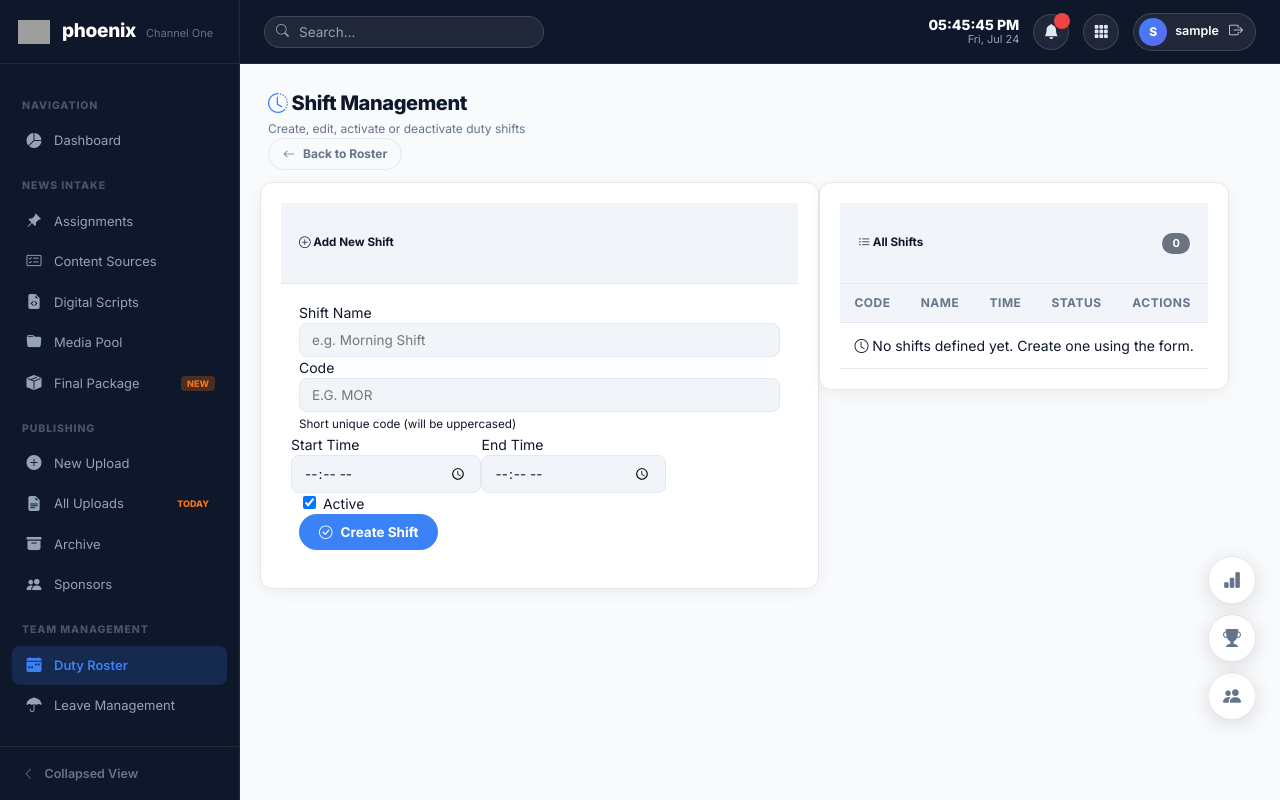
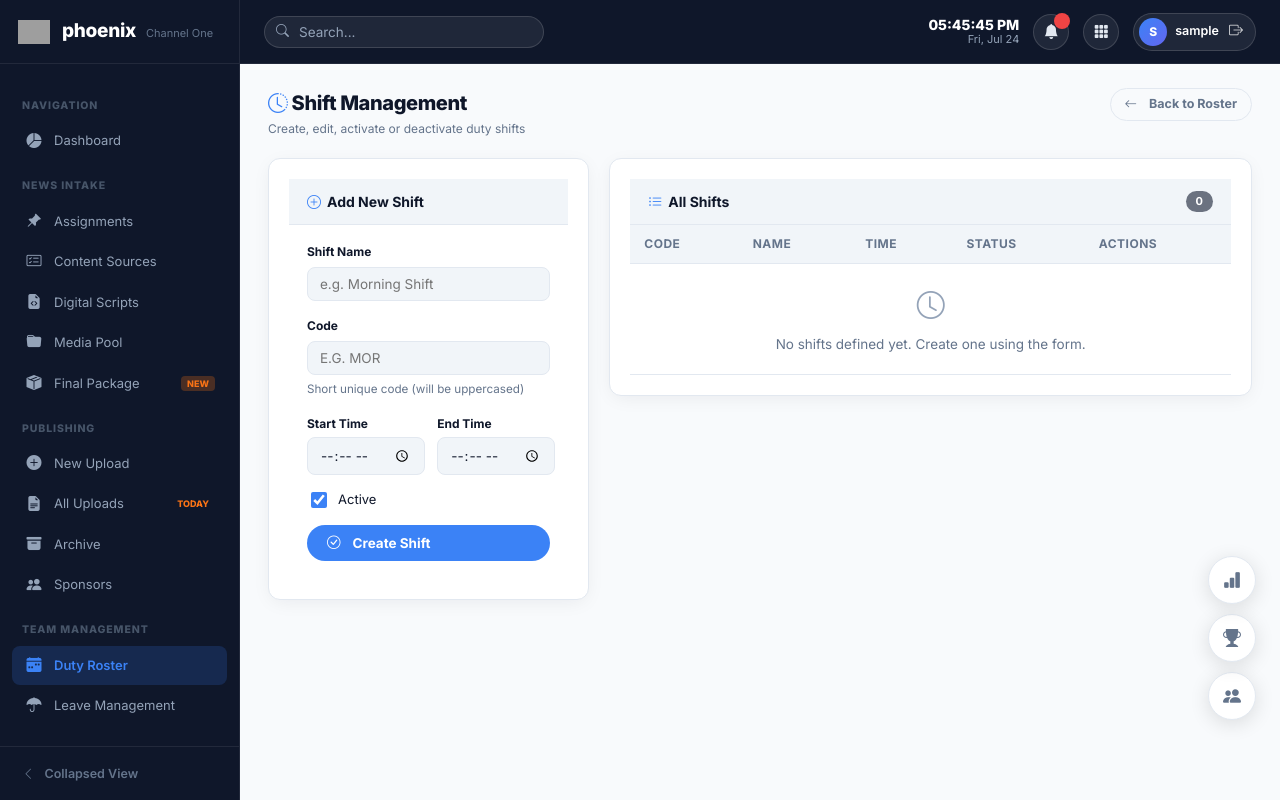
Before and after one commit to jobaerlisedu/microboss, a Django app: page /cms/roster/shifts/ in a window 1280 px wide. Run offline with Django 5.2, Linux system fonts and the light colour scheme; the visitor is signed in with stand-in values (Sample User, id 1); data that the repository does not hold is empty; parts of the project's set-up code (start-up, migrations or seed data) failed here and were passed over; grey boxes are pictures that could not be loaded.

Commit message:
refine roster daily/weekly/monthly views and shift management UI

```diff
--- a/static/css/style.css
+++ b/static/css/style.css
@@ -589,7 +589,12 @@ textarea {
 
 /* DASHBOARD HEADER & KPI PILLS */
 .dash-page-header {
-  margin-bottom: 12px;
+  display: flex;
+  align-items: flex-start;
+  justify-content: space-between;
+  gap: 16px;
+  flex-wrap: wrap;
+  margin-bottom: 20px;
 }
 
 .dash-title {
@@ -2833,10 +2838,200 @@ td .row-actions {
 .col-sm-6 { width: 50%; }
 
 @media (max-width: 768px) {
-  .col-md-6, .col-md-4, .col-sm-6 {
+  .col-md-6, .col-md-4, .col-sm-6, .col-md-5, .col-md-7 {
     width: 100% !important;
   }
 }
+
+/* ── MISSING UTILITY CLASSES ── */
+
+/* Col-md-5/7 for shift management layout */
+.col-md-5 { width: 41.6667%; }
+.col-md-7 { width: 58.3333%; }
+.col-6 { width: 50%; }
+
+/* Flex / spacing utilities */
+.d-flex { display: flex !important; }
+.d-inline { display: inline !important; }
+.d-block { display: block !important; }
+.align-items-center { align-items: center !important; }
+.align-middle { vertical-align: middle !important; }
+.justify-content-between { justify-content: space-between !important; }
+.justify-content-end { justify-content: flex-end !important; }
+.flex-wrap { flex-wrap: wrap !important; }
+.ms-auto { margin-left: auto !important; }
+.ms-2 { margin-left: 8px !important; }
+.me-1 { margin-right: 4px !important; }
+.mb-0 { margin-bottom: 0 !important; }
+.mb-1 { margin-bottom: 4px !important; }
+.mb-2 { margin-bottom: 8px !important; }
+.mb-3 { margin-bottom: 14px !important; }
+.mt-1 { margin-top: 4px !important; }
+.p-0 { padding: 0 !important; }
+.p-1 { padding: 4px !important; }
+.p-3 { padding: 14px !important; }
+.px-2 { padding-left: 8px !important; padding-right: 8px !important; }
+.px-3 { padding-left: 14px !important; padding-right: 14px !important; }
+.py-2 { padding-top: 8px !important; padding-bottom: 8px !important; }
+.py-4 { padding-top: 20px !important; padding-bottom: 20px !important; }
+.ps-3 { padding-left: 14px !important; }
+.pe-3 { padding-right: 14px !important; }
+.gap-1 { gap: 4px !important; }
+.gap-2 { gap: 8px !important; }
+.w-100 { width: 100% !important; }
+.text-center { text-align: center !important; }
+.text-nowrap { white-space: nowrap !important; }
+.text-muted { color: var(--text-soft) !important; }
+.fw-bold { font-weight: 700 !important; }
+.fs-6 { font-size: 14px !important; }
+.fs-3 { font-size: 22px !important; }
+.small { font-size: 12px !important; }
+.rounded { border-radius: 8px !important; }
+.rounded-pill { border-radius: 999px !important; }
+.border { border: 1px solid var(--border) !important; }
+.border-bottom { border-bottom: 1px solid var(--border) !important; }
+.shadow-sm { box-shadow: 0 1px 3px rgba(0,0,0,0.07) !important; }
+.table-responsive { overflow-x: auto; }
+
+/* Button size variants */
+.btn-sm {
+  padding: 6px 14px;
+  font-size: 12.5px;
+  border-radius: 999px;
+}
+
+/* Outline button variants */
+.btn-outline-primary {
+  background: transparent;
+  border: 1.5px solid #3b82f6;
+  color: #3b82f6;
+  border-radius: 999px;
+}
+.btn-outline-primary:hover {
+  background: rgba(59,130,246,0.08);
+}
+
+.btn-outline-secondary {
+  background: transparent;
+  border: 1.5px solid var(--border);
+  color: var(--text-soft);
+  border-radius: 999px;
+}
+.btn-outline-secondary:hover {
+  background: var(--surface-2);
+  border-color: #94a3b8;
+}
+
+.btn-outline-danger {
+  background: transparent;
+  border: 1.5px solid #ef4444;
+  color: #ef4444;
+  border-radius: 999px;
+}
+.btn-outline-danger:hover {
+  background: rgba(239,68,68,0.08);
+}
+
+/* View-tabs switcher (Daily / Weekly / Monthly) */
+.view-tabs {
+  display: flex;
+  gap: 4px;
+  padding: 4px;
+  background: var(--surface-2);
+  border: 1px solid var(--border);
+  border-radius: 10px;
+  width: fit-content;
+  margin-bottom: 16px;
+}
+
+.view-tabs .btn {
+  border-radius: 7px !important;
+  padding: 6px 14px;
+  font-size: 13px;
+}
+
+.view-tabs .btn-primary {
+  background: #3b82f6;
+  color: #ffffff;
+  box-shadow: 0 2px 6px rgba(59,130,246,0.25);
+}
+
+.view-tabs .btn-ghost {
+  background: transparent;
+  border: none;
+  color: var(--text-soft);
+}
+
+/* Roster toolbar row */
+.toolbar-row {
+  display: flex;
+  align-items: center;
+  justify-content: space-between;
+  gap: 12px;
+  padding: 10px 16px;
+  background: var(--surface-2);
+  border: 1px solid var(--border);
+  border-radius: 10px;
+  margin-bottom: 14px;
+}
+
+/* Form check (checkbox toggle) */
+.form-check {
+  display: flex;
+  align-items: center;
+  gap: 8px;
+}
+
+.form-check-input {
+  width: 16px;
+  height: 16px;
+  accent-color: #3b82f6;
+  cursor: pointer;
+  flex-shrink: 0;
+}
+
+.form-check-label {
+  font-size: 13px;
+  color: var(--text);
+  cursor: pointer;
+}
+
+/* Shift management card header */
+.card-header h5 {
+  font-size: 14px;
+  font-weight: 700;
+  color: var(--text);
+  margin: 0;
+  display: flex;
+  align-items: center;
+  gap: 6px;
+}
+
+.card-header .badge {
+  font-size: 11px;
+}
+
+/* Table empty state */
+.table td .bi.d-block {
+  display: block !important;
+  font-size: 28px;
+  margin-bottom: 8px;
+  color: var(--text-faint);
+}
+
+/* Shift status badge polish */
+.badge.bg-dark {
+  background: #1e293b !important;
+  color: #ffffff !important;
+  font-family: var(--font-display);
+  font-weight: 800;
+  letter-spacing: 0.5px;
+}
+
+/* Text primary color */
+.text-primary { color: #3b82f6 !important; }
+.text-secondary { color: var(--text-soft) !important; }
+.text-muted { color: var(--text-soft) !important; }
 
 /* ─── 404 ERROR PAGE ─── */
 .error-page {
--- a/templates/cms/shift_manage.html
+++ b/templates/cms/shift_manage.html
@@ -11,37 +11,38 @@
   </div>
 </div>
 
-<div class="row g-4">
-  <div class="col-md-5">
-    <div class="card" style="border:1px solid var(--border-color,#e5e7eb);border-radius:12px;">
-      <div class="card-header bg-light px-3 py-2 border-bottom">
-        <h5 class="mb-0 fs-6 fw-bold"><i class="bi bi-plus-circle me-1 text-primary"></i> Add New Shift</h5>
+<div class="row" style="gap:20px;flex-wrap:wrap;margin:0;">
+  <!-- Add New Shift Form -->
+  <div style="flex:1;min-width:320px;max-width:420px;">
+    <div class="card" style="margin-bottom:0;">
+      <div class="card-header">
+        <h5><i class="bi bi-plus-circle text-primary"></i> Add New Shift</h5>
       </div>
-      <div class="card-body p-3">
+      <div class="card-body">
         <form hx-post="{% url 'cms:cms-shift-save' %}" hx-target="#tab-content" hx-swap="innerHTML">
           {% csrf_token %}
-          <div class="mb-3">
+          <div class="form-group">
             <label class="fw-bold small">Shift Name</label>
             <input type="text" name="name" class="form-control" required placeholder="e.g. Morning Shift">
           </div>
-          <div class="mb-3">
+          <div class="form-group">
             <label class="fw-bold small">Code</label>
             <input type="text" name="code" class="form-control" required placeholder="e.g. MOR" maxlength="10" style="text-transform:uppercase;">
             <small class="text-muted">Short unique code (will be uppercased)</small>
           </div>
-          <div class="row mb-3">
-            <div class="col-6">
-              <label class="fw-bold small">Start Time</label>
+          <div style="display:flex;gap:12px;margin-bottom:14px;">
+            <div style="flex:1;">
+              <label class="fw-bold small" style="display:block;margin-bottom:4px;">Start Time</label>
               <input type="time" name="start_time" class="form-control" required>
             </div>
-            <div class="col-6">
-              <label class="fw-bold small">End Time</label>
+            <div style="flex:1;">
+              <label class="fw-bold small" style="display:block;margin-bottom:4px;">End Time</label>
               <input type="time" name="end_time" class="form-control" required>
             </div>
           </div>
-          <div class="mb-3 form-check">
+          <div class="form-check mb-3">
             <input type="checkbox" name="is_active" class="form-check-input" id="newShiftActive" checked>
-            <label class="form-check-label small" for="newShiftActive">Active</label>
+            <label class="form-check-label" for="newShiftActive">Active</label>
           </div>
           <button type="submit" class="btn btn-primary w-100"><i class="bi bi-check-circle me-1"></i> Create Shift</button>
         </form>
@@ -49,16 +50,17 @@
     </div>
   </div>
 
-  <div class="col-md-7">
-    <div class="card" style="border:1px solid var(--border-color,#e5e7eb);border-radius:12px;">
-      <div class="card-header bg-light px-3 py-2 border-bottom d-flex justify-content-between align-items-center">
-        <h5 class="mb-0 fs-6 fw-bold"><i class="bi bi-list-ul me-1 text-primary"></i> All Shifts</h5>
+  <!-- All Shifts Table -->
+  <div style="flex:2;min-width:320px;">
+    <div class="card" style="margin-bottom:0;">
+      <div class="card-header">
+        <h5><i class="bi bi-list-ul text-primary"></i> All Shifts</h5>
         <span class="badge bg-secondary rounded-pill">{{ shifts|length }}</span>
       </div>
       <div class="card-body p-0">
         <div class="table-responsive">
-          <table class="table table-hover align-middle mb-0" style="font-size:14px;">
-            <thead class="table-light">
+          <table class="table table-hover" style="margin-bottom:0;">
+            <thead>
               <tr>
                 <th class="ps-3">Code</th>
                 <th>Name</th>
@@ -70,9 +72,13 @@
             <tbody>
               {% for shift in shifts %}
                 <tr>
-                  <td class="ps-3"><span class="badge bg-dark">{{ shift.code }}</span></td>
+                  <td class="ps-3">
+                    <span class="badge bg-dark">{{ shift.code }}</span>
+                  </td>
                   <td><strong>{{ shift.name }}</strong></td>
-                  <td><span class="text-nowrap">{{ shift.start_time|time:'H:i' }} – {{ shift.end_time|time:'H:i' }}</span></td>
+                  <td class="text-nowrap" style="color:var(--text-soft);font-size:13px;">
+                    <i class="bi bi-clock me-1"></i>{{ shift.start_time|time:'H:i' }} – {{ shift.end_time|time:'H:i' }}
+                  </td>
                   <td>
                     {% if shift.is_active %}
                       <span class="badge bg-success">Active</span>
@@ -82,20 +88,20 @@
                   </td>
                   <td class="pe-3">
                     <div class="d-flex gap-1">
-                      <button class="btn btn-sm btn-outline-primary" title="Edit"
+                      <button class="btn btn-outline-primary btn-sm" title="Edit"
                         onclick="document.getElementById('editShiftId').value='{{ shift.id }}';document.getElementById('editName').value='{{ shift.name }}';document.getElementById('editCode').value='{{ shift.code }}';document.getElementById('editStart').value='{{ shift.start_time|time:'H:i' }}';document.getElementById('editEnd').value='{{ shift.end_time|time:'H:i' }}';document.getElementById('editActive').checked={{ shift.is_active|yesno:'true,false' }};document.getElementById('editShiftOverlay').classList.remove('hidden');">
                         <i class="bi bi-pencil"></i>
                       </button>
                       <form hx-post="{% url 'cms:cms-shift-toggle' pk=shift.id %}" hx-target="#tab-content" hx-swap="innerHTML" class="d-inline" onsubmit="return confirm('{{ shift.is_active|yesno:'Deactivate,Activate' }} {{ shift.name }}?')">
                         {% csrf_token %}
-                        <button class="btn btn-sm btn-outline-secondary" title="{{ shift.is_active|yesno:'Deactivate,Activate' }}">
+                        <button class="btn btn-outline-secondary btn-sm" title="{{ shift.is_active|yesno:'Deactivate,Activate' }}">
                           <i class="bi bi-{{ shift.is_active|yesno:'pause-fill,play-fill' }}"></i>
                         </button>
                       </form>
                       {% if not shift.rosters.exists %}
                         <form hx-post="{% url 'cms:cms-shift-delete' pk=shift.id %}" hx-target="#tab-content" hx-swap="innerHTML" class="d-inline" onsubmit="return confirm('Delete {{ shift.name }}?')">
                           {% csrf_token %}
-                          <button class="btn btn-sm btn-outline-danger" title="Delete"><i class="bi bi-trash"></i></button>
+                          <button class="btn btn-outline-danger btn-sm" title="Delete"><i class="bi bi-trash"></i></button>
                         </form>
                       {% endif %}
                     </div>
@@ -103,8 +109,8 @@
                 </tr>
               {% empty %}
                 <tr>
-                  <td colspan="5" class="text-center text-muted py-4">
-                    <i class="bi bi-clock d-block fs-3 mb-2 text-secondary"></i>
+                  <td colspan="5" class="text-center py-4" style="color:var(--text-soft);">
+                    <i class="bi bi-clock" style="display:block;font-size:28px;margin-bottom:8px;color:var(--text-faint);"></i>
                     No shifts defined yet. Create one using the form.
                   </td>
                 </tr>
@@ -117,6 +123,7 @@
   </div>
 </div>
 
+<!-- Edit Shift Modal -->
 <div class="modal-overlay hidden" id="editShiftOverlay" onclick="if(event.target===this)this.classList.add('hidden')">
   <div class="modal-box" style="max-width:450px;">
     <div class="modal-header">
@@ -126,29 +133,29 @@
     <form hx-post="{% url 'cms:cms-shift-save' %}" hx-target="#tab-content" hx-swap="innerHTML">
       {% csrf_token %}
       <input type="hidden" name="shift_id" id="editShiftId">
-      <div class="mb-3">
+      <div class="form-group">
         <label class="fw-bold small">Shift Name</label>
         <input type="text" name="name" id="editName" class="form-control" required>
       </div>
-      <div class="mb-3">
+      <div class="form-group">
         <label class="fw-bold small">Code</label>
         <input type="text" name="code" id="editCode" class="form-control" required maxlength="10" style="text-transform:uppercase;">
       </div>
-      <div class="row mb-3">
-        <div class="col-6">
-          <label class="fw-bold small">Start Time</label>
+      <div style="display:flex;gap:12px;margin-bottom:14px;">
+        <div style="flex:1;">
+          <label class="fw-bold small" style="display:block;margin-bottom:4px;">Start Time</label>
           <input type="time" name="start_time" id="editStart" class="form-control" required>
         </div>
-        <div class="col-6">
-          <label class="fw-bold small">End Time</label>
+        <div style="flex:1;">
+          <label class="fw-bold small" style="display:block;margin-bottom:4px;">End Time</label>
           <input type="time" name="end_time" id="editEnd" class="form-control" required>
         </div>
       </div>
-      <div class="mb-3 form-check">
+      <div class="form-check mb-3">
         <input type="checkbox" name="is_active" class="form-check-input" id="editActive">
-        <label class="form-check-label small" for="editActive">Active</label>
+        <label class="form-check-label" for="editActive">Active</label>
       </div>
-      <div class="form-actions d-flex justify-content-end gap-2">
+      <div class="form-actions">
         <button type="button" class="btn btn-ghost" onclick="document.getElementById('editShiftOverlay').classList.add('hidden')">Cancel</button>
         <button type="submit" class="btn btn-primary"><i class="bi bi-check-circle me-1"></i> Update Shift</button>
       </div>
```
Also changed, not shown: templates/cms/roster.html (+41 -37 lines).
